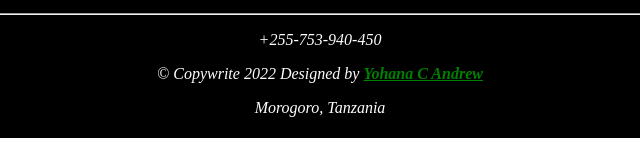
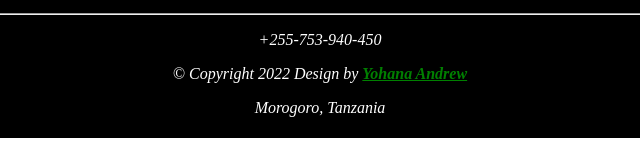
Before and after one commit to yohanaandrew-tz/Hotel, a plain HTML site: page index.html in a window 1280 px wide. Shown: the part 4436-4579 px from the top of the page, 320-960 px from the left. Drawn offline with Linux system fonts and the light colour scheme.

Commit message:
Update index.html

```diff
--- a/index.html
+++ b/index.html
@@ -233,7 +233,7 @@
             kuanzia Tsh1000/= tu. Agiza saa tukuletee ulipo kwa bei nafuu, au fika MSOSI HOTEL tunapatikana NaneNane MOROGORO.
        </p><hr>
         <p>+255-753-940-450</p>
-        <p>&copy Copywrite 2022 Designed by <a href="http://yohana.atwebpages.com" style="color:green ;"><b>Yohana C Andrew</b></a></p>
+        <p>&copy Copyright 2022 Design by <a href="http://yohana.atwebpages.com" style="color:green ;"><b>Yohana Andrew</b></a></p>
         <p>Morogoro, Tanzania</p>
     </footer>
 </html>
```
